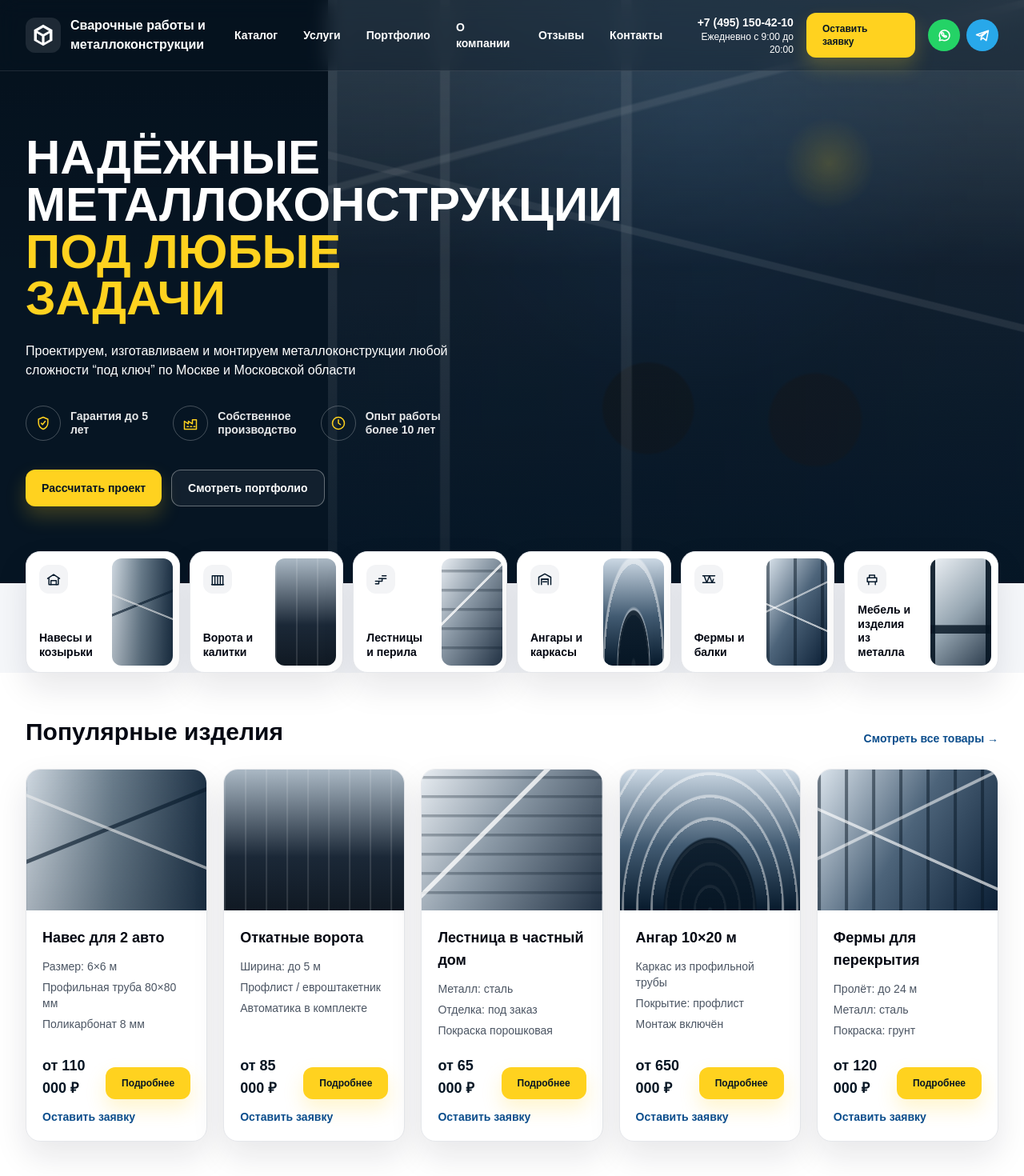
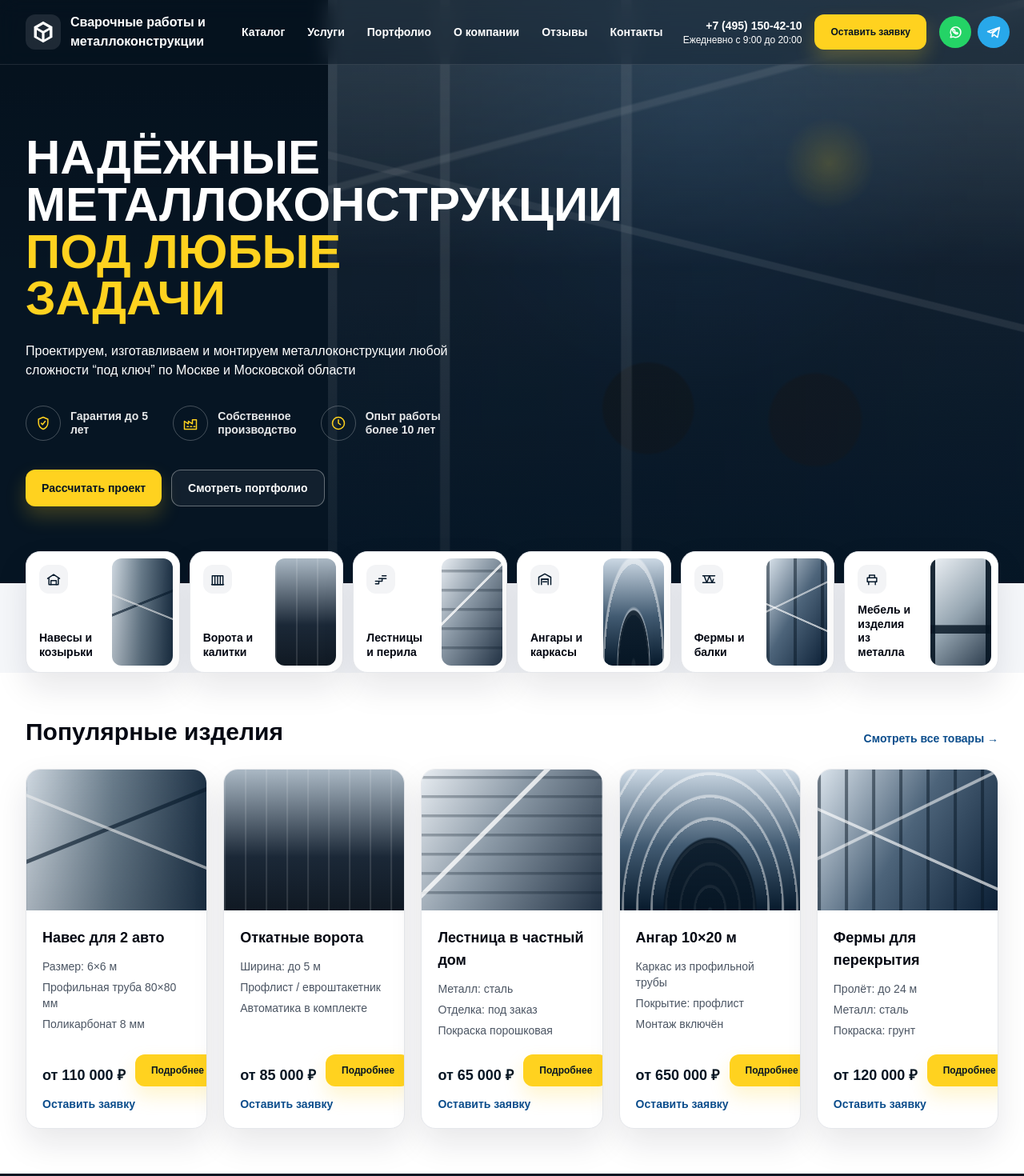
Before and after one commit to evgenykuimov-cloud/steel, a Next.js app: page / in a window 1280 px wide. Shown: the top 1470 px of the page at 80% size. Built offline with nearby package versions, Linux system fonts and the light colour scheme.

Commit message:
Prevent desktop header and price wrapping

```diff
--- a/src/components/Header.tsx
+++ b/src/components/Header.tsx
@@ -19,8 +19,8 @@ export function Header() {
 
   return (
     <header className="absolute left-0 right-0 top-0 z-30 border-b border-white/10 bg-ink-950/35 text-white backdrop-blur-md">
-      <div className="mx-auto flex max-w-7xl items-center justify-between gap-5 px-4 py-4 sm:px-6 lg:px-8">
-        <Link className="flex min-w-0 items-center gap-3" href="/" aria-label="На главную">
+      <div className="mx-auto flex max-w-7xl items-center justify-between gap-5 px-4 py-4 sm:px-6 lg:gap-6 lg:px-8">
+        <Link className="flex min-w-0 shrink-0 items-center gap-3" href="/" aria-label="На главную">
           <span className="flex h-11 w-11 shrink-0 items-center justify-center rounded-xl bg-white/10 text-white">
             <Icon name="logo" className="h-8 w-8" />
           </span>
@@ -29,18 +29,18 @@ export function Header() {
           </span>
         </Link>
 
-        <nav className="hidden items-center gap-8 text-sm font-semibold text-white/88 lg:flex">
+        <nav className="hidden flex-1 items-center justify-center gap-7 text-sm font-semibold text-white/88 lg:flex">
           {navItems.map((item) => (
-            <Link key={item.href} className="transition hover:text-cta" href={item.href}>
+            <Link key={item.href} className="whitespace-nowrap transition hover:text-cta" href={item.href}>
               {item.label}
             </Link>
           ))}
         </nav>
 
-        <div className="hidden items-center gap-4 lg:flex">
-          <a className="text-right" href="tel:+74951504210">
-            <span className="block text-sm font-black">+7 (495) 150-42-10</span>
-            <span className="block text-xs text-white/64">Ежедневно с 9:00 до 20:00</span>
+        <div className="hidden shrink-0 items-center gap-4 lg:flex">
+          <a className="min-w-[150px] text-right" href="tel:+74951504210">
+            <span className="block whitespace-nowrap text-sm font-black">+7 (495) 150-42-10</span>
+            <span className="block whitespace-nowrap text-xs text-white/64">Ежедневно с 9:00 до 20:00</span>
           </a>
           <Button href="#lead-form" className="min-h-10 px-4 py-2 text-xs">
             Оставить заявку
--- a/src/components/ProductCard.tsx
+++ b/src/components/ProductCard.tsx
@@ -6,6 +6,8 @@ type ProductCardProps = {
 };
 
 export function ProductCard({ product }: ProductCardProps) {
+  const price = product.price.replace(/\s/g, "\u00A0");
+
   return (
     <article className="group flex h-full flex-col overflow-hidden rounded-card border border-gray-200 bg-white shadow-card transition duration-200 hover:-translate-y-1 hover:shadow-xl">
       <div
@@ -21,7 +23,7 @@ export function ProductCard({ product }: ProductCardProps) {
           ))}
         </ul>
         <div className="mt-auto flex items-end justify-between gap-3 pt-5">
-          <p className="text-lg font-black text-ink-950">{product.price}</p>
+          <p className="whitespace-nowrap text-lg font-black text-ink-950">{price}</p>
           <Button
             href={`/catalog/${product.slug}`}
             className="min-h-9 rounded-lg px-4 py-2 text-xs"
```
